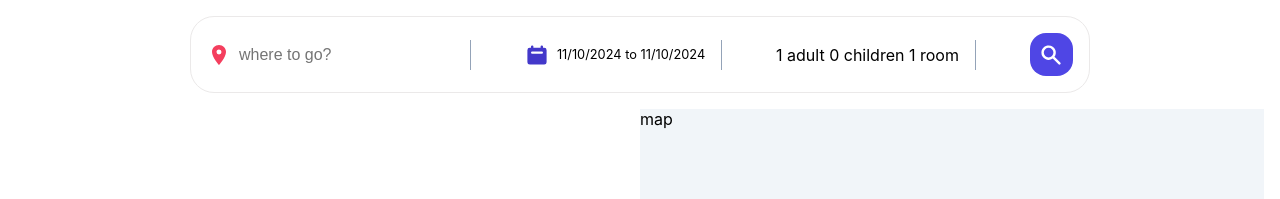
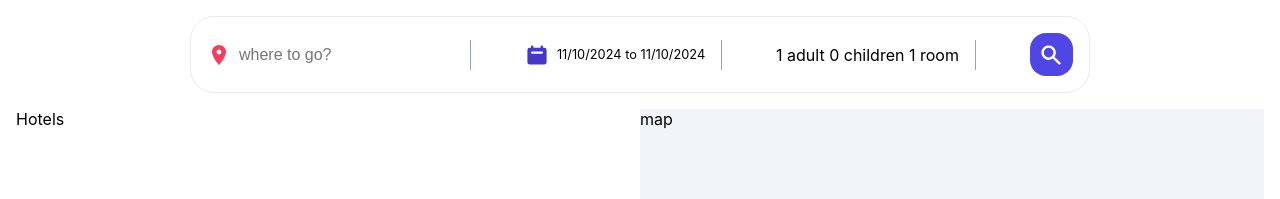
Before and after one commit to amirhdd82/Booking-Hotel, a React (Vite) app: page /hotels in a window 1280 px wide. Shown: the top 199 px of the page. Built offline with nearby package versions, Linux system fonts and the light colour scheme; no server answers.

Commit message:
fix Routes

```diff
--- a/src/App.jsx
+++ b/src/App.jsx
@@ -13,9 +13,10 @@ function App() {
       <Headers />
       <Routes>
         <Route path="/" element={<LocationsList />} />
-        <Route path="/hotels" element={<AppLayout />}></Route>
-        <Route index element={<Hotels />}></Route>
-        <Route path=":id" element={<div>single hotel</div>}></Route>
+        <Route path="/hotels" element={<AppLayout />}>
+          <Route index element={<Hotels />} />
+          <Route path=":id" element={<div>single hotel</div>}/>
+        </Route>
       </Routes>
     </div>
   );
--- a/src/commponents/Hotels/Hotels.jsx
+++ b/src/commponents/Hotels/Hotels.jsx
@@ -8,7 +8,7 @@ function Hotels() {
   const room = JSON.parse(searchParams.get("options"))?.room;
   useFetch(
     "http://localhost:5000/hotels",
-    `name_link=${destination || ""}&accommodates_gte=${room}`
+    `name_link=${destination || ""}&accommodates_gte=${room || 1}`
   );
   return <div>Hotels</div>;
 }
--- a/src/commponents/LocationsList/LocationsList.jsx
+++ b/src/commponents/LocationsList/LocationsList.jsx
@@ -3,6 +3,7 @@ import useFetch from "../../hooks/useFetch";
 
 function LocationsList() {
   const { data, isLoading } = useFetch("http://localhost:5000/hotels", "");
+
   if (isLoading) return <p>isLoading...</p>;
   return (
     <div className="nearbyLocation">
```
